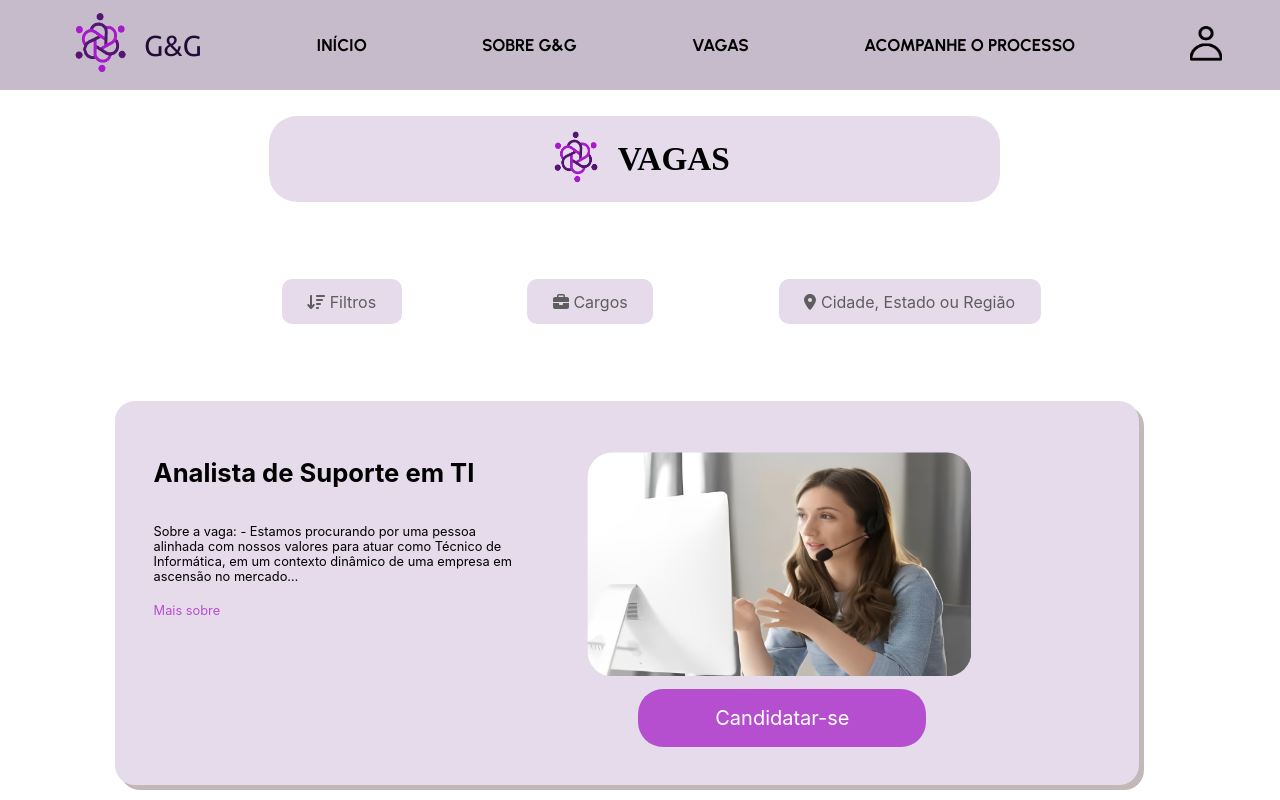
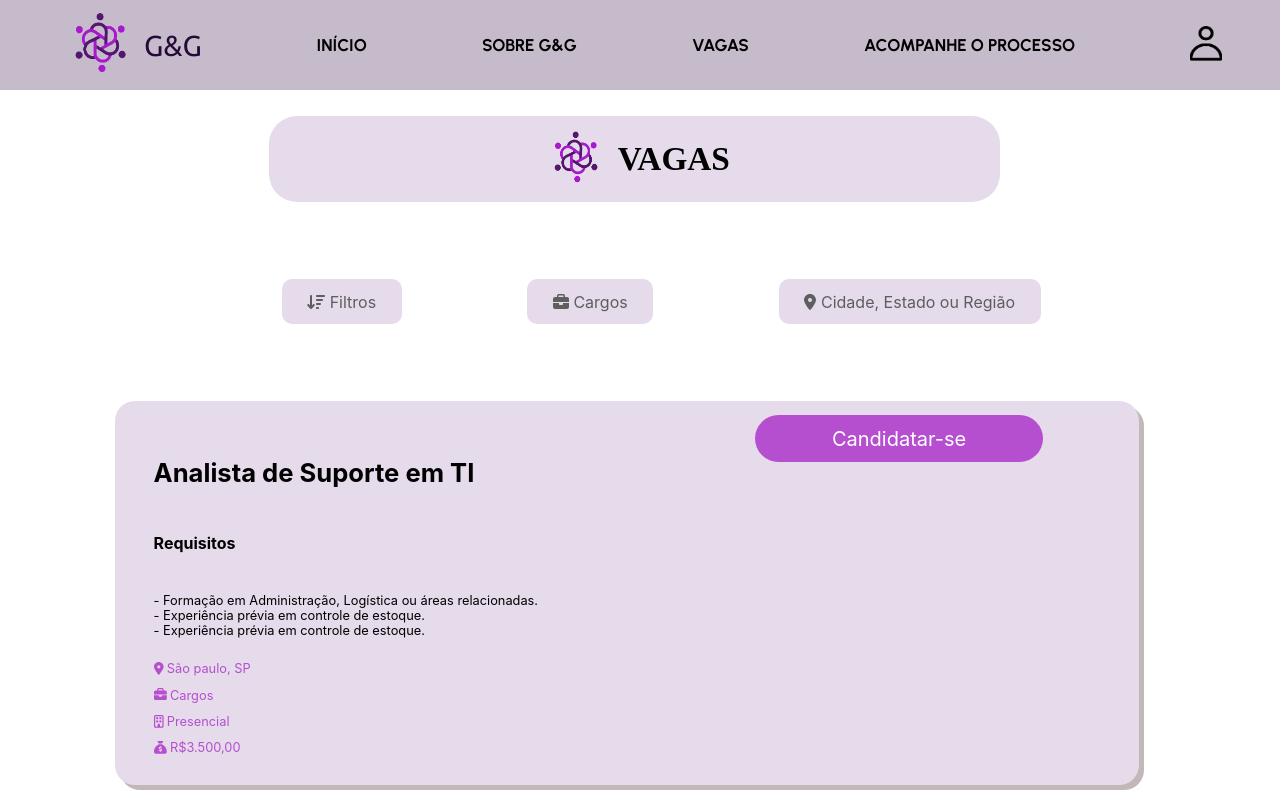
Before and after one commit to myslium/tcc-g-g, a React (Create React App) app: page /vagas in a window 1280 px wide. Shown: the top 800 px of the page. Built offline with nearby package versions, Linux system fonts and the light colour scheme; a web font is replaced by a local one.

Commit message:
affes vagas

```diff
--- a/src/pages/vagas/index.jsx
+++ b/src/pages/vagas/index.jsx
@@ -52,12 +52,31 @@ export default function Vagas() {
                 <div className="cartavaga">
                     <div className="textovaga">
                         <h1 className='profissaovaga'>Analista de Suporte em TI</h1>
-                        <p>Sobre a vaga: - Estamos procurando por uma pessoa alinhada com nossos valores para atuar como Técnico de Informática, em um contexto dinâmico de uma empresa em ascensão no mercado…</p>
-                        <a href="">Mais sobre</a>
+                        <h4> Requisitos </h4>
+                        <p> - Formação em Administração, Logística ou áreas relacionadas.<br/>
+                            - Experiência prévia em controle de estoque.<br/>
+                            - Experiência prévia em controle de estoque.</p>
+
+                    <div className='botoixinhos'>
+                        <a className='teste' href=""> <i className="fa-solid fa-location-dot"></i>&nbsp;São paulo, SP</a>
                     </div>
+
+                    <div className='botoixinhos'>
+                        <a className='teste' href=""> <i className="fa-solid fa-briefcase"></i>&nbsp;Cargos</a>
+                    </div>
+
+                    <div className='botoixinhos'>
+                        <a className='teste' href=""> <i class="fa-regular fa-building"></i>&nbsp;Presencial</a>
+                    </div>
+
+                    <div className='botoixinhos'>
+                        <a className='teste' href=""> <i class="fa-solid fa-sack-dollar"></i>&nbsp;R$3.500,00</a>
+                    </div>
+
+                    </div>
+
                     <div className="image">
-                        <img className='vagaimg' src="/assets/images/vagas/TI.png" alt="" />
-                        <a className='botaovaga' href="">Candidatar-se</a>
+                        <a className='botaovagaa' href="">Candidatar-se</a>
                     </div>
 
                 </div>
--- a/src/pages/vagas/index.scss
+++ b/src/pages/vagas/index.scss
@@ -76,6 +76,7 @@
     }
 
 
+
     .vagas{
         padding: 0vw 0vw 0vw 3vw;
 
@@ -108,6 +109,7 @@
                     text-decoration: none;
                     font-size: 1vw;
                 }
+
 
                 @media(max-width: 667px) {
 
@@ -148,6 +150,17 @@
                     color: #ffffff;
                     text-decoration: none;
                     margin: 0vw 0vw 0vw 6vw;
+                    font-size: 20px;
+
+                }
+
+                .botaovagaa{
+                    background-color: #B54FCF;
+                    border-radius: 25px;
+                    padding: 0.9vw 6vw;
+                    color: #ffffff;
+                    text-decoration: none;
+                    margin: 4vw 0vw 4vw 4vw;
                     font-size: 20px;
 
                 }
```
